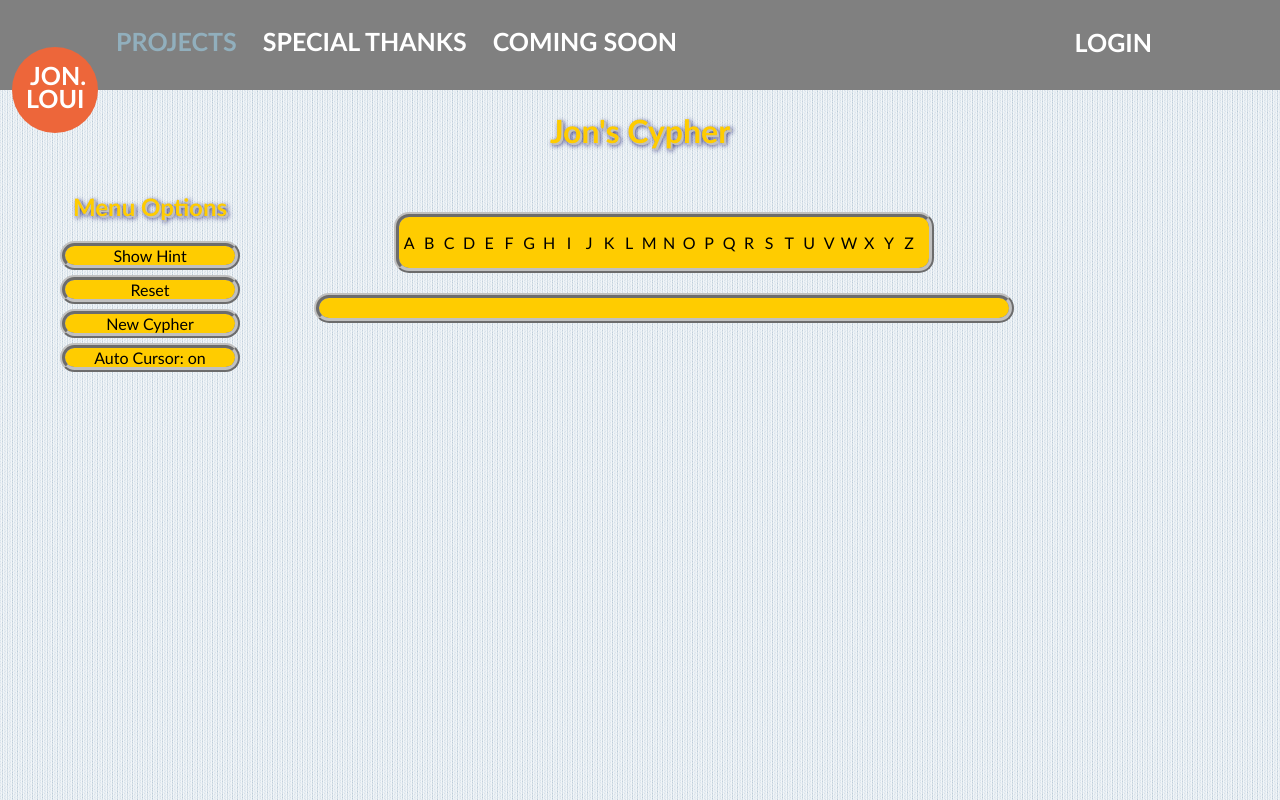
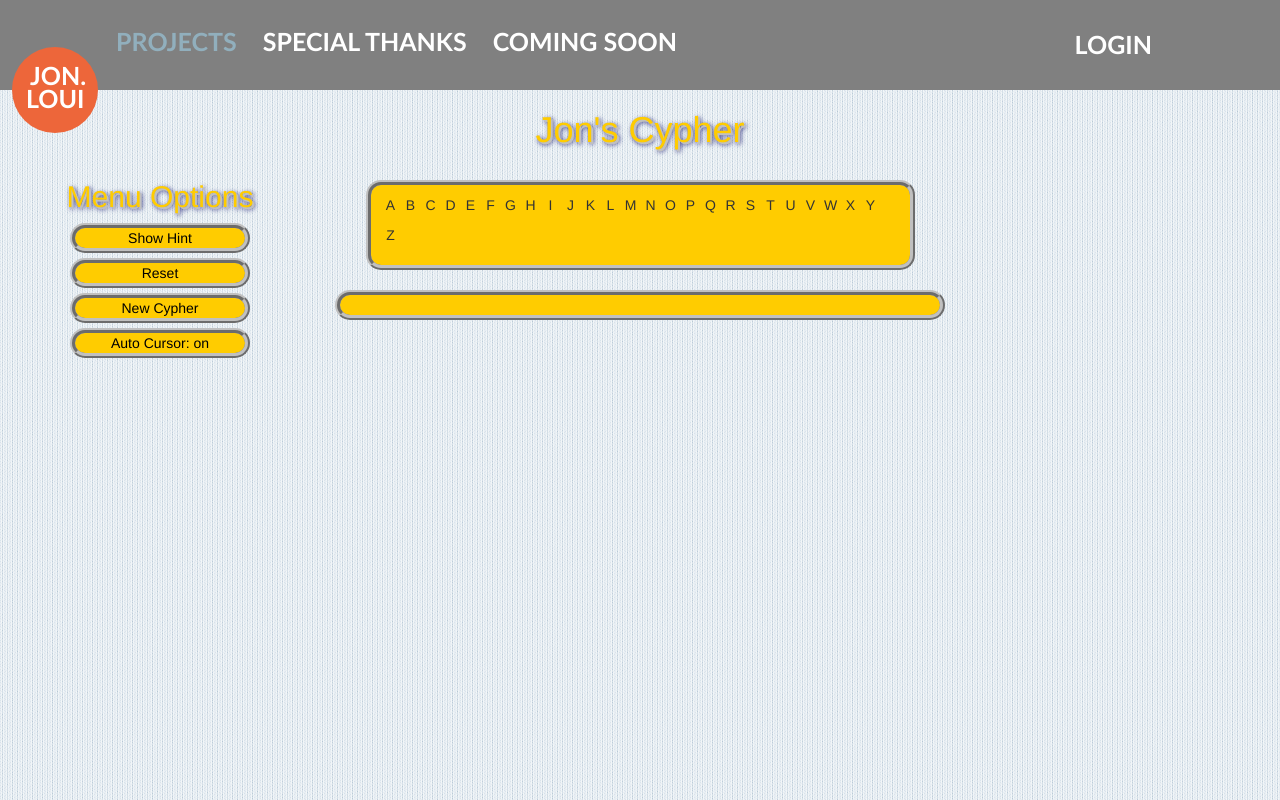
Before and after one commit to jonloui/server_setup, a CodeIgniter app: page /cyphers/show/1 in a window 1280 px wide. Run offline with CodeIgniter, Linux system fonts and the light colour scheme; data that the repository does not hold is empty; style sheets or scripts are compiled from the project's sources; some libraries are stand-ins or nearby versions.

Commit message:
add bootstrap format to cypher show page

```diff
--- a/jcypher/application/views/cypher/show.php
+++ b/jcypher/application/views/cypher/show.php
@@ -7,26 +7,35 @@
 	<meta name="author" content="Jonathan Loui" />
 	<meta name="description" content="Jon's Cyphers individual cyphers" />
 	<meta name="keywords" content="jcypher, cypher, cryptogram, Jonathan, Loui" />
+	<meta name="viewport" content="width=device-width, initial-scale=1.0">
 
 	<?php $this->load->view('partials/main/common_css_files'); ?>
+	<link rel="stylesheet" href="https://maxcdn.bootstrapcdn.com/bootstrap/3.3.5/css/bootstrap.min.css">
 	<?php $this->load->view('partials/cypher/common_css_files'); ?>
 	<link rel="stylesheet/less" type="text/css" href="/assets/css/cypher/show.less" />
 
 	<link rel="icon" href="/assets/images/jonathan_loui_img.gif">
 
 	<?php $this->load->view('partials/main/common_js_files'); ?>
+	<script src="https://maxcdn.bootstrapcdn.com/bootstrap/3.3.5/js/bootstrap.min.js"></script>
 	<?php $this->load->view('partials/cypher/common_js_files'); ?>
 	<script type="text/javascript" src="/assets/javascript/cypher/show.js"></script>
+
 </head>
 
 <body>
 	<?php $this->load->view('partials/header'); ?>
-
+	<div class="container-fluid">
+		<div class="row">
+			<div class="col-xs-4 col-sm-4 col-md-4 col-lg-4 col-xs-offset-4 col-sm-offset-4 col-md-offset-4 col-lg-offset-4">
 				<header id="title">
 					<a href="/cyphers"><h1>Jon's Cypher</h1></a>
 					<!-- : <?php //echo $cypher['id']; ?> -->
 				</header>
-
+			</div>
+		</div>
+		<div class="row">
+			<div class="col-xs-3 col-sm-3 col-md-3 col-lg-3">
 				<section id="cypher_menu">
 					<header>
 						<h2>Menu Options</h2>
@@ -42,8 +51,9 @@
 					<a href="/cyphers/show/<?php echo $cypher['id'] + 1; ?>"><button class="silver_box">New Cypher</button></a>
 					<button class="silver_box" id="auto_cursor">Auto Cursor: on</button>
 				</section>
+			</div>
 
-	<div id="cypher_container">
+			<div class="col-xs-6 col-sm-6 col-md-6 col-lg-6">
 				<div id="character_container" class="silver_box">
 					<?php
 						for($i=65; $i < 91; $i++)
@@ -67,7 +77,7 @@
 
 							if($ascii_value >= 65 && $ascii_value <= 90)
 							{
-					 	echo "<p class='letter'>" . $character .
+							 	echo "<p class='letter'>" . $character . " " .
 							 			"<input type='text' class='char_input " . $ascii_value . "' maxlength='1' />
 							 		  </p>";
 							}
@@ -95,5 +105,7 @@
 					</form>
 				</div>
 			</div>
+		</div>
+	</div>
 </body>
 </html>
--- a/jcypher/assets/css/cypher/show.less
+++ b/jcypher/assets/css/cypher/show.less
@@ -11,9 +11,8 @@ header#title
 
 #cypher_menu
 {
-	display: inline-block;
 	height: 400px;
-	margin-left: 50px;
+	margin: 0px auto;
 	text-align: center;
 	vertical-align: top;
 	width: 200px;
@@ -35,17 +34,12 @@ header#title
 	}
 }
 
-#cypher_container
-{
-	display: inline-block;
-	margin: 20px 0px;
-	width: 820px;
-
 #character_container
 {
 	background-color: @yellow;
 	margin: 20px auto;
-		width: 530px;
+	padding: 10px;
+	width: 90%;
 
 	.chars
 	{
@@ -61,7 +55,6 @@ header#title
 	font-weight: bold;
 	margin: 10px auto;
 	padding: 10px;
-		width: 670px;
 
 	form
 	{
@@ -75,7 +68,7 @@ header#title
 			vertical-align: top;
 			width: 20px;
 
-				input { width: 15px; }
+			input { width: 20px; }
 		}
 
 		#options
@@ -86,4 +79,3 @@ header#title
 		}
 	}
 }
-}
--- a/jcypher/assets/javascript/cypher/show.js
+++ b/jcypher/assets/javascript/cypher/show.js
@@ -1,15 +1,14 @@
 $(document).ready(function() {
+	// show the hint to the user
 	$("#show_hint").hover(function() {
 		$(this).text() == "Show Hint" ? $(this).text("Are you sure?") : "";
 	},
 	function() {
 		$(this).text() == "Are you sure?" ? $(this).text("Show Hint") : "";
+	}).click(function() {
+		$(this).text($(this).attr("alt"));
 	});
 
-	// show the hint to the user
-	$("#show_hint").click(function() {
-		$(this).text($(this).attr("alt"));
-	});
 
 	// reset the input text fields to ""
 	$("#reset_button").click(function() {
```
Lines whose indentation alone changed are shown as unchanged.
